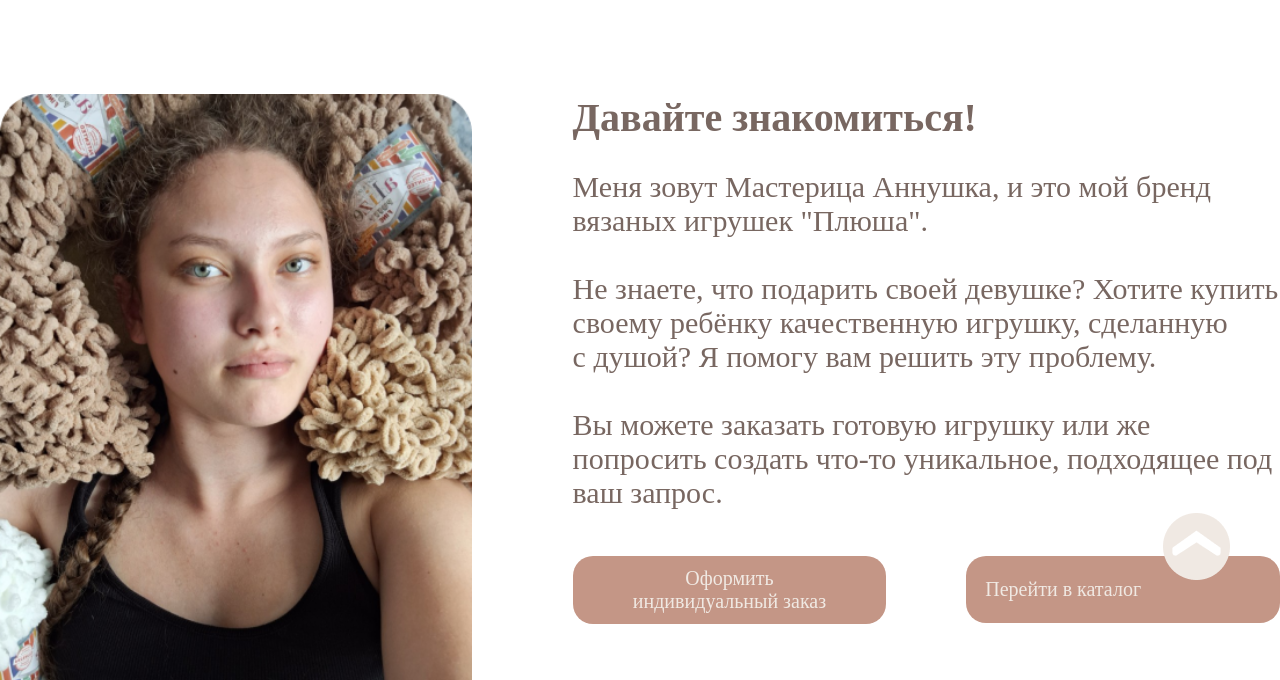
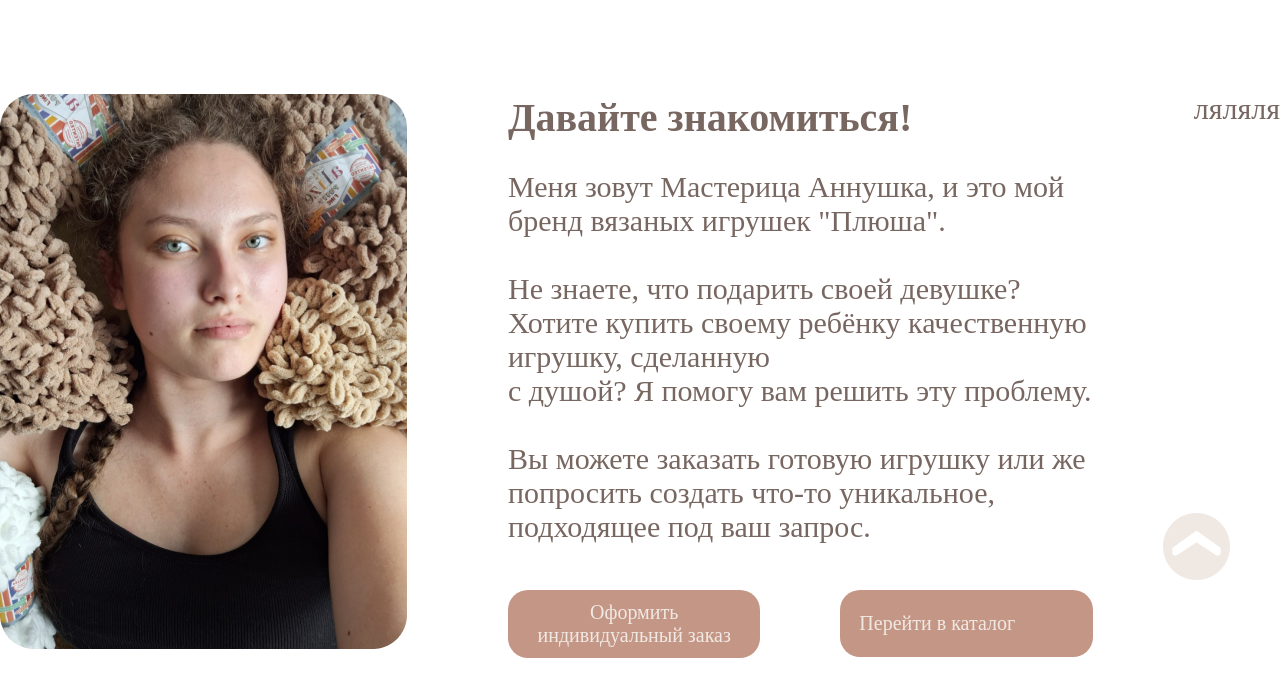
Before and after one commit to HerzenStudents-ITxD/HerzenStudents-ITxD.github.io, a plain HTML site: page index.html in a window 1280 px wide. Shown: the part 120-800 px from the top of the page. Drawn offline with Linux system fonts and the light colour scheme.

Commit message:
проверка связи

```diff
--- a/index.html
+++ b/index.html
@@ -71,6 +71,11 @@
                     </div>
                 </div>
             </div>
+            </div>
+            <div>
+                <p>
+                    ляляля
+                </p>
             </div>
         </div>
         <!-- <img loading="lazy" class="fix" src="images/go_up.png" alt="Подняться вверх"> -->
```
